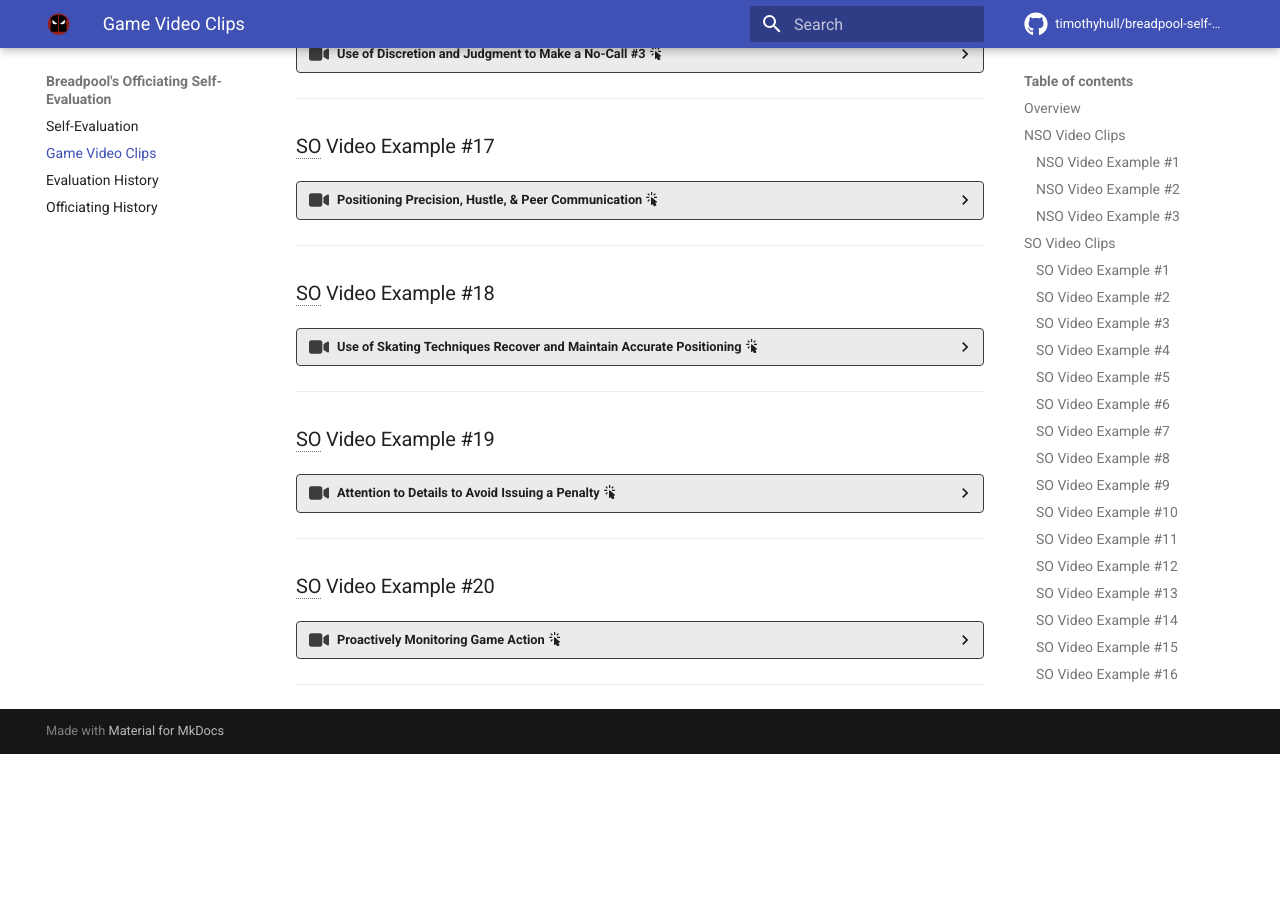
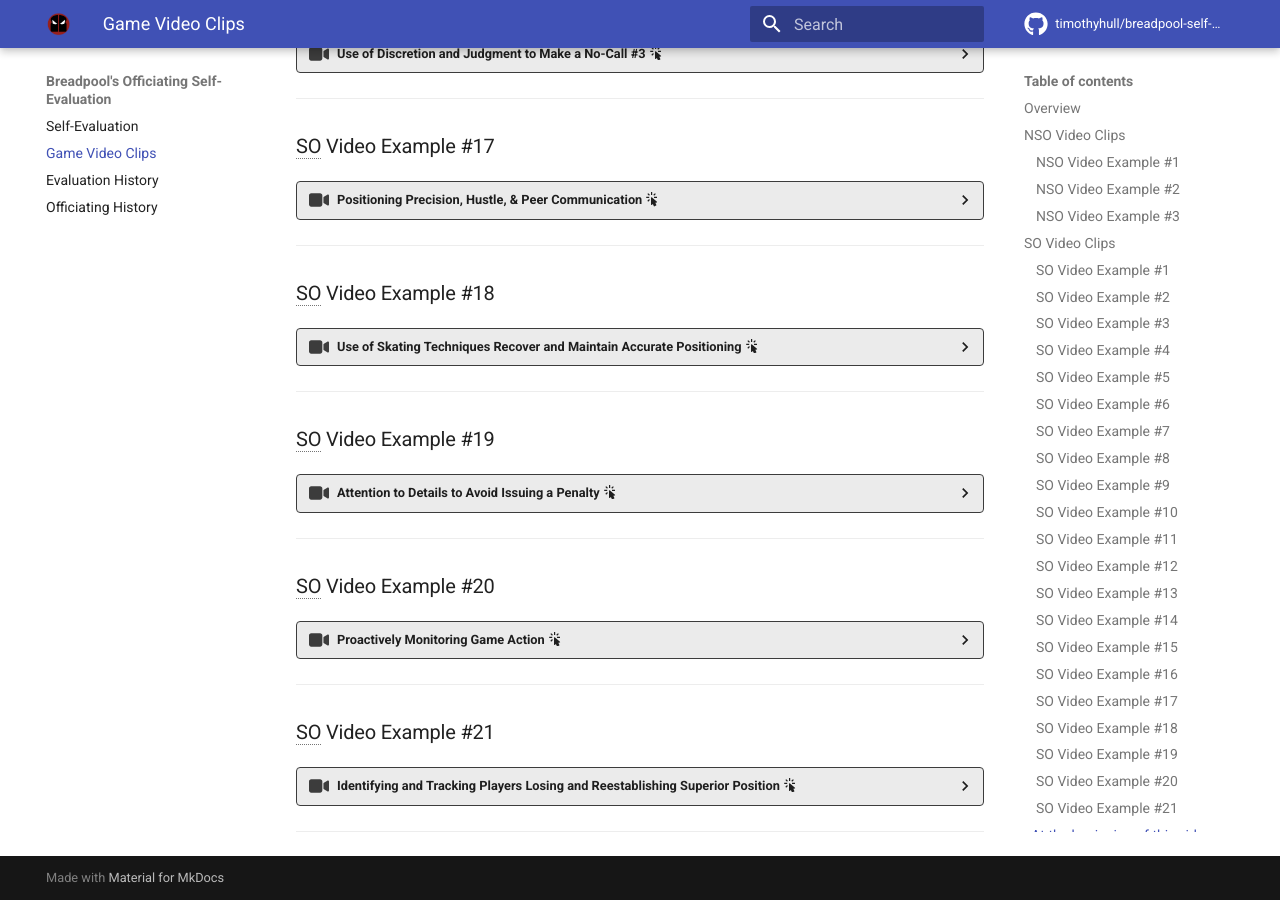
Before and after one commit to timothyhull/breadpool-self-eval, an MkDocs documentation site: the page built from docs/game_video_clips.md, in a window 1280 px wide and 900 px high, scrolled down 3130 px. Built offline with MkDocs 1.6.1 and Material for MkDocs 9.7.7, drawn with Linux system fonts in a browser that asks for light colours; comment, search, counter and statistics services are not loaded; before the commit the page ends 3884 px from its top, so only the background shows below that.

Commit message:
Add new NSO and SO video clip outlines Fixes Add additional NSO-specific use cases #37 Fixes Add new SO-specific videos #38

```diff
--- a/docs/game_video_clips.md
+++ b/docs/game_video_clips.md
@@ -111,12 +111,57 @@
 
         - While serving as JT, I focus on ...
 
-    <center>
-        <iframe align="middle" width="560" height="315" src="https://www.youtube.com/embed/6CLKchfmSBI?start=1558" style="filter: drop-shadow(0 0 0.2rem black);" title="https://youtu.be/6CLKchfmSBI?t=1558" frameborder="0" allow="accelerometer; autoplay; clipboard-write; encrypted-media; gyroscope; picture-in-picture; web-share" referrerpolicy="strict-origin-when-cross-origin" allowfullscreen></iframe>
-    </center>
-    <center>
-        <br>[https://youtu.be/6CLKchfmSBI?t=1558 :octicons-link-external-24:](https://youtu.be/6CLKchfmSBI?t=1558){ target=_blank }
-    </center>
+    <div class="grid" markdown>
+
+    === "Example #1 :material-cursor-default-click:"
+
+        <center>
+            <br>
+            <iframe align="middle" width="560" height="315" src="https://www.youtube.com/embed/6CLKchfmSBI?start=2304" style="filter: drop-shadow(0 0 0.2rem black);" title="https://youtu.be/6CLKchfmSBI?t=2304" frameborder="0" allow="accelerometer; autoplay; clipboard-write; encrypted-media; gyroscope; picture-in-picture; web-share" referrerpolicy="strict-origin-when-cross-origin" allowfullscreen></iframe>
+        </center>
+        <center>
+            <br>[https://youtu.be/6CLKchfmSBI?t=2304 :octicons-link-external-24:](https://youtu.be/6CLKchfmSBI?t=2304){ target=_blank }
+        </center>
+
+    === "Example #2 :material-cursor-default-click:"
+
+        <center>
+            <br>
+            <iframe align="middle" width="560" height="315" src="https://www.youtube.com/embed/6CLKchfmSBI?start=4670" style="filter: drop-shadow(0 0 0.2rem black);" title="https://youtu.be/6CLKchfmSBI?t=4670" frameborder="0" allow="accelerometer; autoplay; clipboard-write; encrypted-media; gyroscope; picture-in-picture; web-share" referrerpolicy="strict-origin-when-cross-origin" allowfullscreen></iframe>
+        </center>
+        <center>
+            <br>[https://youtu.be/6CLKchfmSBI?t=4670 :octicons-link-external-24:](https://youtu.be/6CLKchfmSBI?t=4670){ target=_blank }
+        </center>
+
+    === "Example #3 :material-cursor-default-click:"
+
+        <center>
+            <br>
+            <iframe align="middle" width="560" height="315" src="https://www.youtube.com/embed/QftT8whPC2g?start=1800" style="filter: drop-shadow(0 0 0.2rem black);" title="https://youtu.be/QftT8whPC2g?t=1800" frameborder="0" allow="accelerometer; autoplay; clipboard-write; encrypted-media; gyroscope; picture-in-picture; web-share" referrerpolicy="strict-origin-when-cross-origin" allowfullscreen></iframe>
+        </center>
+        <center>
+            <br>[https://youtu.be/QftT8whPC2g?t=1800 :octicons-link-external-24:](https://youtu.be/QftT8whPC2g?t=1800){ target=_blank }
+        </center>
+
+    === "Example #4 :material-cursor-default-click:"
+
+        <center>
+            <br>
+            <iframe align="middle" width="560" height="315" src="https://www.youtube.com/embed/QftT8whPC2g?start=5561" style="filter: drop-shadow(0 0 0.2rem black);" title="https://youtu.be/QftT8whPC2g?t=5561" frameborder="0" allow="accelerometer; autoplay; clipboard-write; encrypted-media; gyroscope; picture-in-picture; web-share" referrerpolicy="strict-origin-when-cross-origin" allowfullscreen></iframe>
+        </center>
+        <center>
+            <br>[https://youtu.be/QftT8whPC2g?t=5561 :octicons-link-external-24:](https://youtu.be/QftT8whPC2g?t=5561){ target=_blank }
+        </center>
+
+    === "Example #5 :material-cursor-default-click:"
+
+        <center>
+            <br>
+            <iframe align="middle" width="560" height="315" src="https://www.youtube.com/embed/6CLKchfmSBI?start=947" style="filter: drop-shadow(0 0 0.2rem black);" title="https://youtu.be/6CLKchfmSBI?t=947" frameborder="0" allow="accelerometer; autoplay; clipboard-write; encrypted-media; gyroscope; picture-in-picture; web-share" referrerpolicy="strict-origin-when-cross-origin" allowfullscreen></iframe>
+        </center>
+        <center>
+            <br>[https://youtu.be/6CLKchfmSBI?t=947 :octicons-link-external-24:](https://youtu.be/6CLKchfmSBI?t=947){ target=_blank }
+        </center>
 
 ---
 
@@ -728,3 +773,35 @@
     </center>
 
 ---
+
+### SO Video Example #21
+
+??? video "Identifying and Tracking Players Losing and Reestablishing Superior Position :material-cursor-default-click:"
+
+    === "Overview :material-cursor-default-click:"
+
+        - At the beginning of this video, while serving as JR...
+        -
+
+    === "Outcome :material-cursor-default-click:"
+
+        - Black #411...
+        - Red #508 is the initiator, identified by the middle OPR, blocked OOB by Black #3
+        - Red #03 is a non-initiator...
+
+    === "Importance :material-cursor-default-click:"
+
+        - This is a complex scenario to identify, track, and correctly assess...
+
+    <center>
+        <video controls controlslist="nodownload" height="315" style="filter: drop-shadow(0 0 0.2rem black);" width="560">
+            <source src="videos/so_video_example_21.mp4" type="video/webm">
+            <source src="videos/so_video_example_21.mp4" type="video/mp4">
+        </video>
+    </center>
+    <center>
+        Credit: [Cherry Blossoms Roller Derby on Facebook :octicons-link-external-24:](https://fb.watch/vtH1YnhlNU "@CherryBlossomsRollerDerby on Facebook"){ target=_blank }
+        <br>Original video does not support starting at a fixed timestamp (≈1:17:22).
+    </center>
+
+---
```
